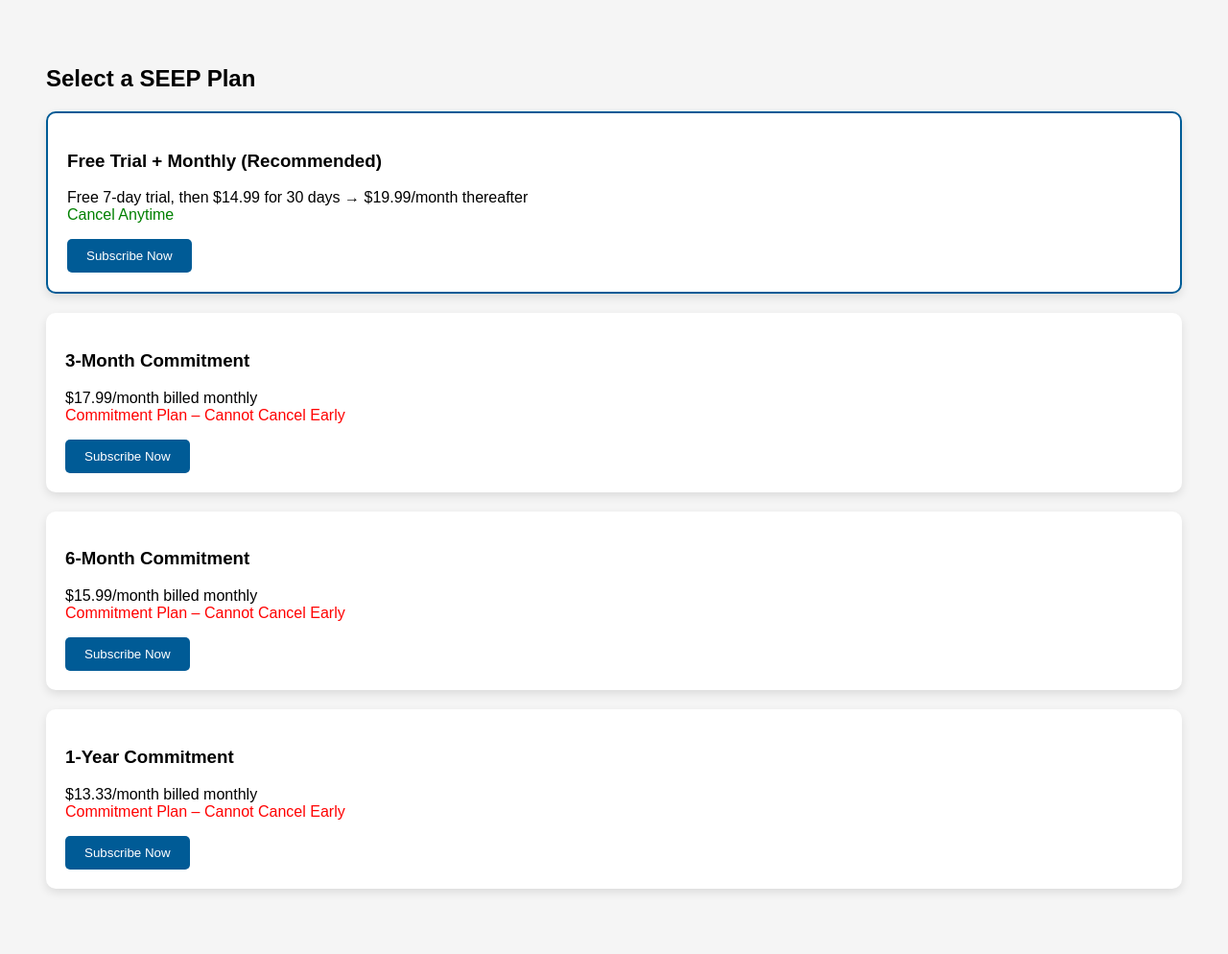
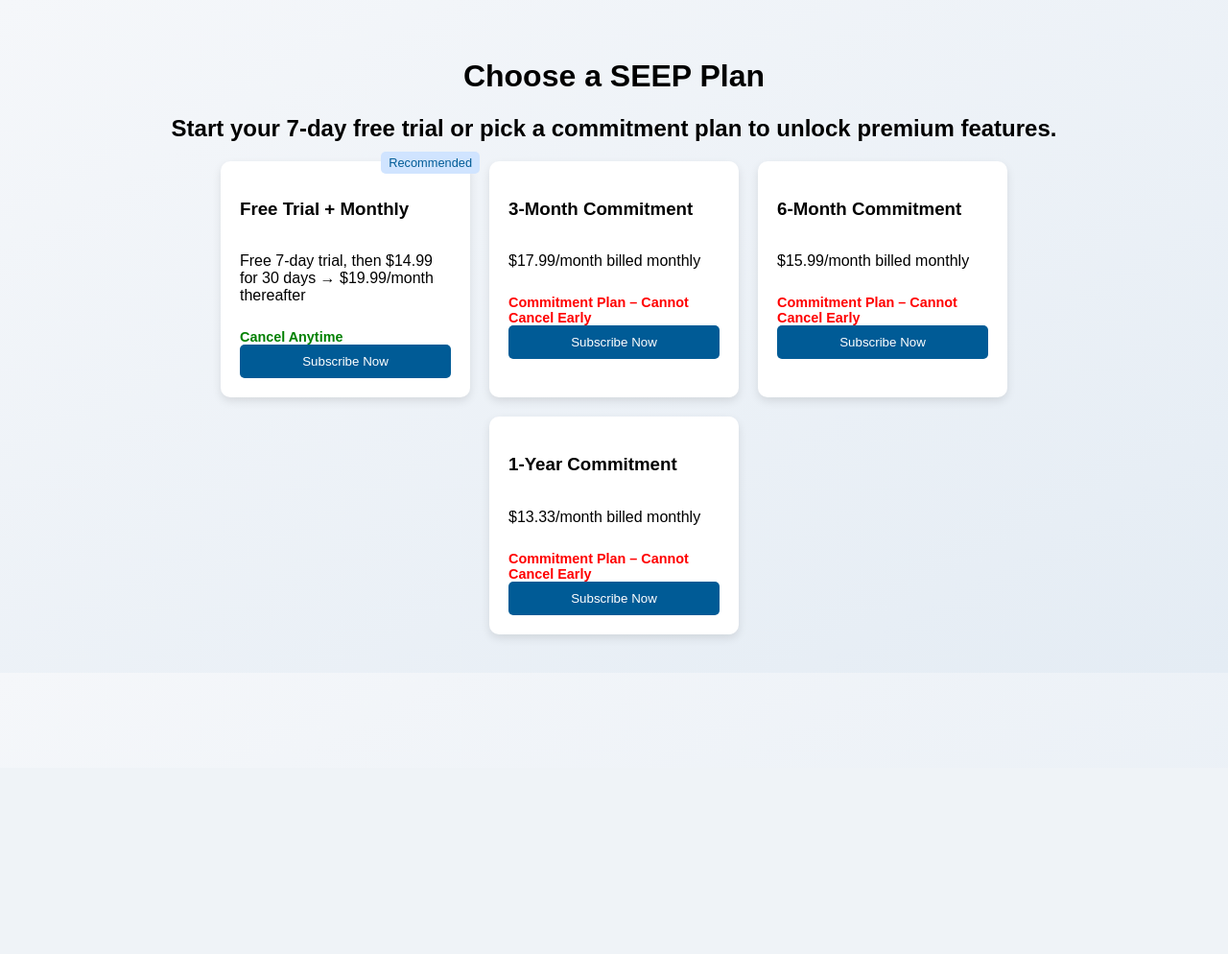
Before and after one commit to Dayzcorp/noble-server, a Flask app: page /billing in a window 1280 px wide. Shown: the whole page at 96% size. After the commit the page ends 669 px from the top, so only its background shows below. Run offline with Flask 3, Linux system fonts and the light colour scheme.

Commit message:
Improve billing page styling and remove plan footer

```diff
--- a/templates/billing_select.html
+++ b/templates/billing_select.html
@@ -2,61 +2,106 @@
 <html lang="en">
 <head>
   <meta charset="UTF-8">
-  <title>Select Plan</title>
+  <title>Choose a SEEP Plan</title>
   <style>
     body {
       font-family: Arial, sans-serif;
-      padding: 40px;
-      background: #f5f5f5;
+      margin: 0;
+      padding: 40px 20px;
+      background: linear-gradient(to bottom right, #f5f7fa, #e4ecf4);
+    }
+    h1, h2 {
+      text-align: center;
+    }
+    .error {
+      color: red;
+      text-align: center;
+      margin-bottom: 20px;
+    }
+    .plans {
+      display: flex;
+      flex-wrap: wrap;
+      justify-content: center;
+      gap: 20px;
+      max-width: 1000px;
+      margin: auto;
     }
     .plan {
       background: #fff;
       padding: 20px;
       border-radius: 10px;
       box-shadow: 0 4px 10px rgba(0,0,0,0.1);
-      margin-bottom: 20px;
+      flex: 1 1 250px;
+      max-width: 260px;
+      box-sizing: border-box;
+      display: flex;
+      flex-direction: column;
+      position: relative;
     }
-    .default {
-      border: 2px solid #005b96;
+    .badge {
+      position: absolute;
+      top: -10px;
+      right: -10px;
+      background: #d0e4ff;
+      color: #005b96;
+      padding: 4px 8px;
+      border-radius: 5px;
+      font-size: 0.8em;
     }
-    button {
+    .label {
+      display: inline-block;
+      margin-top: 10px;
+      font-size: 0.9em;
+      font-weight: bold;
+    }
+    .label.green { color: green; }
+    .label.red { color: red; }
+    .plan button {
+      margin-top: auto;
+      width: 100%;
       background: #005b96;
       color: #fff;
       border: none;
-      padding: 10px 20px;
+      padding: 10px;
       border-radius: 5px;
       cursor: pointer;
+    }
+    .plan button:hover {
+      background: #00487c;
     }
   </style>
 </head>
 <body>
   {% if message %}
-  <p style="color:red;">{{ message }}</p>
+    <div class="error">{{ message }}</div>
   {% endif %}
-  <h2>Select a SEEP Plan</h2>
+  <h1>Choose a SEEP Plan</h1>
+  <h2>Start your 7-day free trial or pick a commitment plan to unlock premium features.</h2>
   {% if active and current_plan in plans %}
-    <p><strong>Current Plan:</strong> {{ plans[current_plan].name }}</p>
-    <form method="post" action="{{ url_for('cancel_plan') }}">
+    <p style="text-align:center;"><strong>Current Plan:</strong> {{ plans[current_plan].name }}</p>
+    <form method="post" action="{{ url_for('cancel_plan') }}" style="text-align:center; margin-bottom:40px;">
       <button type="submit">Cancel Subscription</button>
     </form>
-    <hr>
   {% endif %}
-  {% for key, info in plans.items() %}
-    <div class="plan{% if key == 'monthly' %} default{% endif %}">
-      <h3>{{ info.name }}{% if key == 'monthly' %} (Recommended){% endif %}</h3>
-      <p>
-        {% if key == 'monthly' %}
-          Free 7-day trial, then $14.99 for 30 days → $19.99/month thereafter
-          <br><span style="color:green;">Cancel Anytime</span>
-        {% else %}
-          ${{ '%.2f'|format(info.monthly_price) }}/month billed monthly
-          <br><span style="color:red;">Commitment Plan – Cannot Cancel Early</span>
-        {% endif %}
-      </p>
+  {% set order = ['monthly', '3m', '6m', '12m'] %}
+  <div class="plans">
+  {% for key in order %}
+    {% set info = plans[key] %}
+    <div class="plan">
+      <h3>{{ info.name }}</h3>
+      {% if key == 'monthly' %}
+        <div class="badge">Recommended</div>
+        <p>Free 7-day trial, then $14.99 for 30 days → $19.99/month thereafter</p>
+        <span class="label green">Cancel Anytime</span>
+      {% else %}
+        <p>${{ '%.2f'|format(info.monthly_price) }}/month billed monthly</p>
+        <span class="label red">Commitment Plan – Cannot Cancel Early</span>
+      {% endif %}
       <form method="post" action="{{ url_for('select_plan', plan=key) }}">
         <button type="submit">Subscribe Now</button>
       </form>
     </div>
   {% endfor %}
+  </div>
 </body>
 </html>
--- a/templates/index.html
+++ b/templates/index.html
@@ -82,9 +82,6 @@
 <body>
   <div class="chatbot">
     <div class="header">{{ bot_name }}</div>
-    {% if plan_name %}
-    <div style="padding:4px; text-align:center; font-size:0.9em;">Plan: {{ plan_name }}{% if plan_expiry %} – expires {{ plan_expiry }}{% endif %}</div>
-    {% endif %}
     <div class="messages" id="msgs"></div>
     <div id="spinner" class="spinner">Loading...</div>
     <div class="input-area">
```
